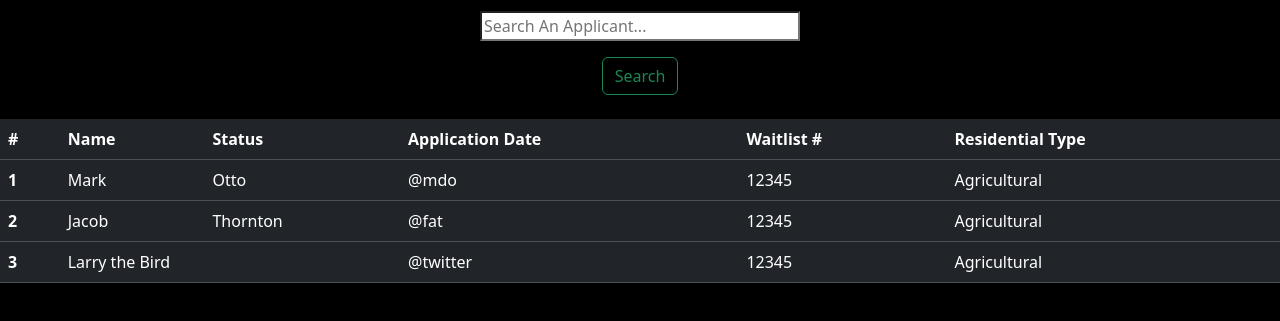
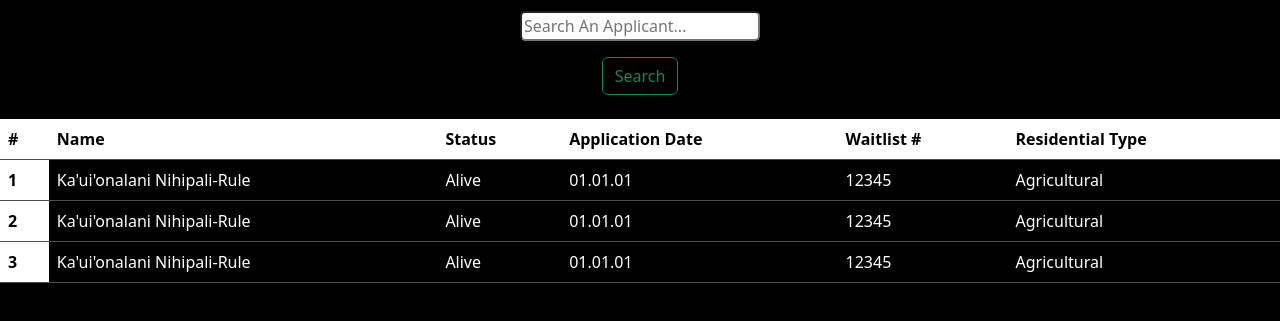
Before and after one commit to cobraxcodes/Hawaiian-Homes-Tracker, a website: page public/index.html in a window 1280 px wide. Shown: the part 191-512 px from the top of the page. Drawn offline with nearby package versions, Linux system fonts and the light colour scheme.

Commit message:
Add table using bootstrap class table-dark

```diff
--- a/public/css/styles.css
+++ b/public/css/styles.css
@@ -24,8 +24,22 @@
 }
 #searchBar{
     background-color: white;
-    width: 25vw;
+    border-radius: 5px;
+    width: 15rem;
 }
 #searchBtn{
     margin-top: 2vh;
 }
+
+/* *TABLE**/
+
+.table-dark td {
+    background-color: black;
+}
+.table-dark th{
+    background-color: black;
+}
+.table-dark th{
+    background-color: white;
+    color: black;
+}
--- a/public/index.html
+++ b/public/index.html
@@ -54,24 +54,25 @@
                     <tbody>
                       <tr>
                         <th scope="row">1</th>
-                        <td>Mark</td>
-                        <td>Otto</td>
-                        <td>@mdo</td>
+                        <td>Ka'ui'onalani Nihipali-Rule</td>
+                        <td>Alive</td>
+                        <td>01.01.01</td>
                         <td>12345</td>
                         <td>Agricultural</td>
                       </tr>
                       <tr>
                         <th scope="row">2</th>
-                        <td>Jacob</td>
-                        <td>Thornton</td>
-                        <td>@fat</td>
+                        <td>Ka'ui'onalani Nihipali-Rule</td>
+                        <td>Alive</td>
+                        <td>01.01.01</td>
                         <td>12345</td>
                         <td>Agricultural</td>
                       </tr>
                       <tr>
                         <th scope="row">3</th>
-                        <td colspan="2">Larry the Bird</td>
-                        <td>@twitter</td>
+                        <td>Ka'ui'onalani Nihipali-Rule</td>
+                        <td>Alive</td>
+                        <td>01.01.01</td>
                         <td>12345</td>
                         <td>Agricultural</td>
                       </tr>
```
